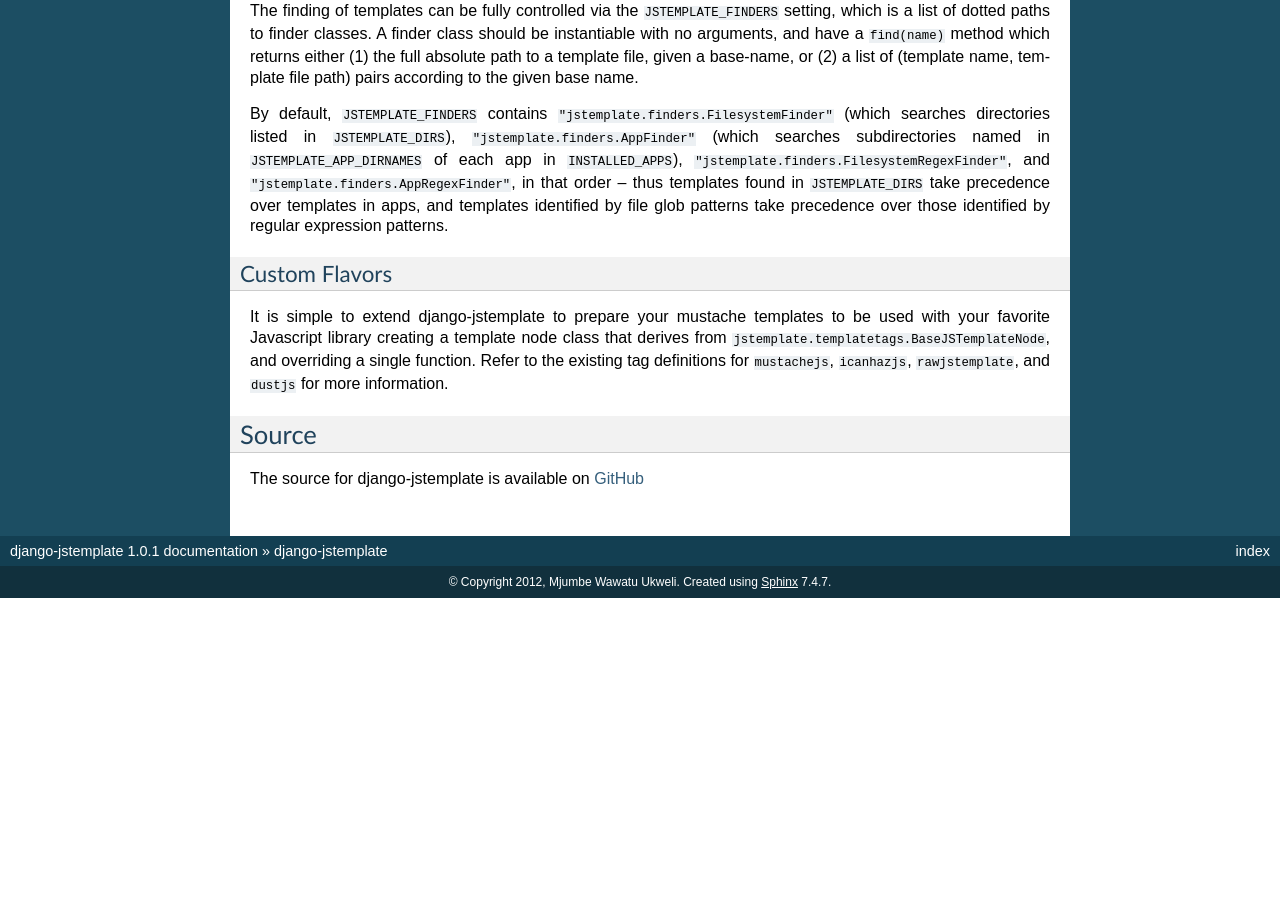
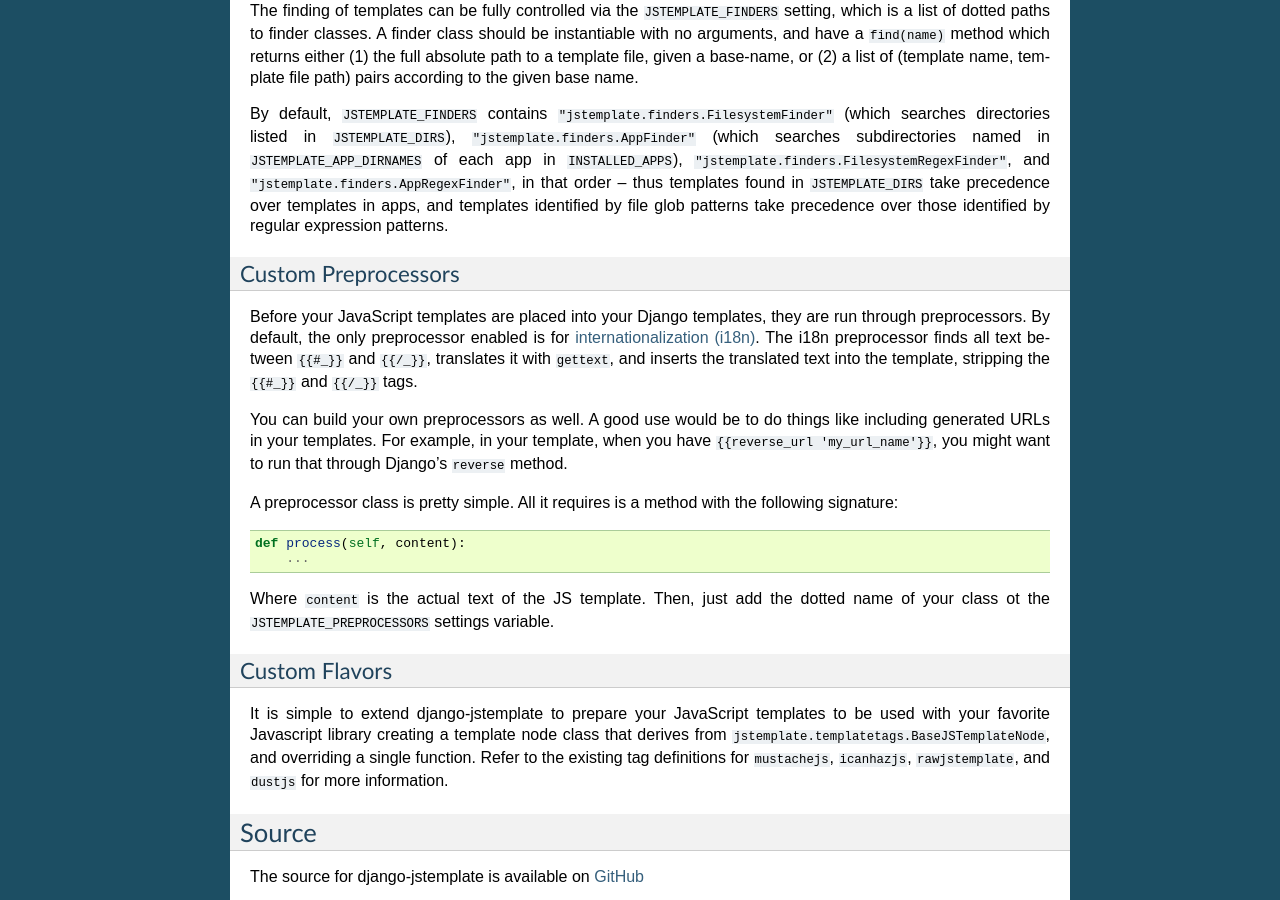
Before and after one commit to mjumbewu/django-jstemplate, a Sphinx documentation site: the page built from docs/index.rst, in a window 1280 px wide and 900 px high, scrolled down 3971 px. Built offline with Sphinx 7.4.7, drawn with Linux system fonts in a browser that asks for light colours; before the commit the page ends 4569 px from its top, so only the background shows below that.

Commit message:
Add information about custom preprocessors

```diff
--- a/docs/index.rst
+++ b/docs/index.rst
@@ -270,10 +270,33 @@ thus templates found in ``JSTEMPLATE_DIRS`` take precedence over templates in
 apps, and templates identified by file glob patterns take precedence over those
 identified by regular expression patterns.
 
+Custom Preprocessors
+--------------------
+
+Before your JavaScript templates are placed into your Django templates, they are run
+through preprocessors.  By default, the only preprocessor enabled is for
+`internationalization (i18n)`_.  The i18n preprocessor finds all text between ``{{#_}}``
+and ``{{/_}}``, translates it with ``gettext``, and inserts the translated text into
+the template, stripping the ``{{#_}}`` and ``{{/_}}`` tags.
+
+You can build your own preprocessors as well.  A good use would be to do things like
+including generated URLs in your templates.  For example, in your template, when you
+have ``{{reverse_url 'my_url_name'}}``, you might want to run that through Django's
+``reverse`` method.
+
+A preprocessor class is pretty simple.  All it requires is a method with the following
+signature::
+
+    def process(self, content):
+        ...
+
+Where ``content`` is the actual text of the JS template.  Then, just add the dotted
+name of your class ot the ``JSTEMPLATE_PREPROCESSORS`` settings variable.
+
 Custom Flavors
 --------------
 
-It is simple to extend django-jstemplate to prepare your mustache templates to
+It is simple to extend django-jstemplate to prepare your JavaScript templates to
 be used with your favorite Javascript library creating a template node class
 that derives from ``jstemplate.templatetags.BaseJSTemplateNode``, and overriding
 a single function.  Refer to the existing tag definitions for ``mustachejs``,
```
